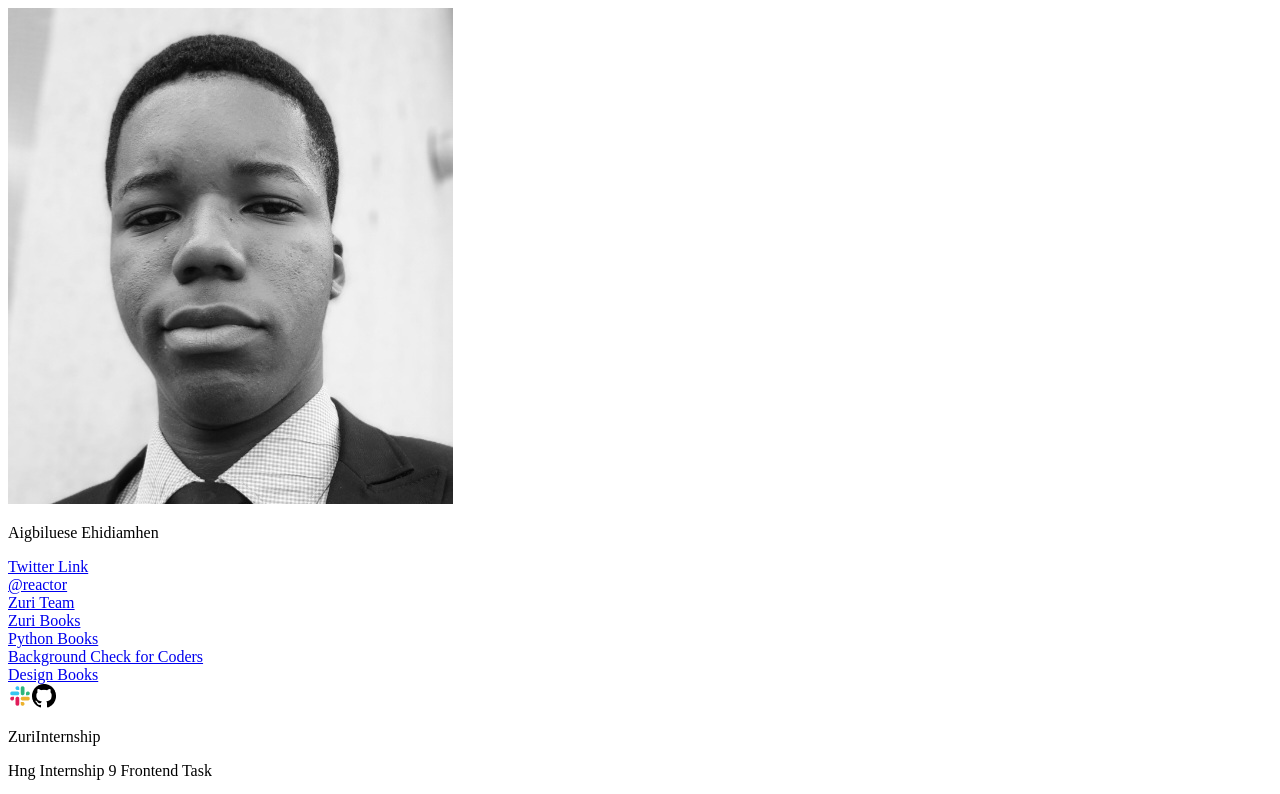
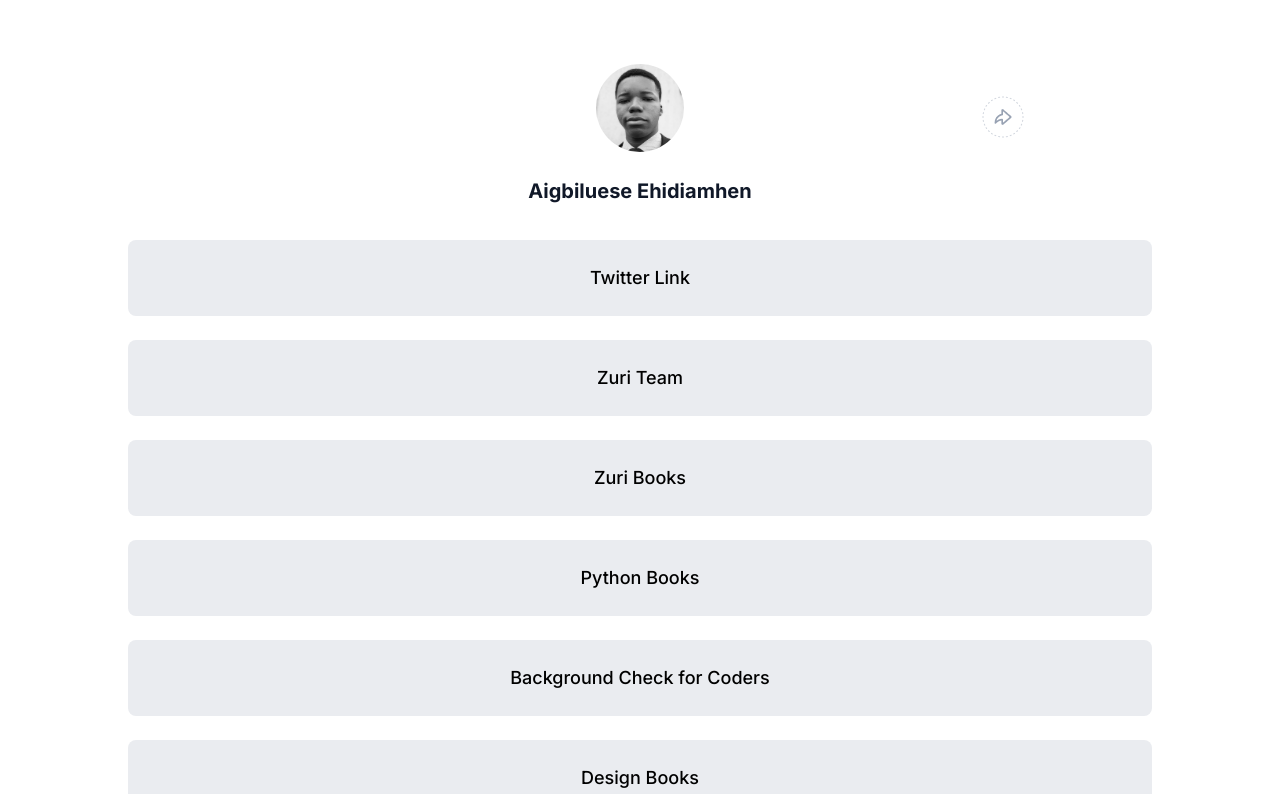
Before and after one commit to Ehidiamhen/linktree-contact, a React (Create React App) app: page / in a window 1280 px wide. Shown: the top 794 px of the page. Built offline with nearby package versions, Linux system fonts and the light colour scheme.

Commit message:
Completed the basic styling in Style.css

```diff
--- a/src/App.js
+++ b/src/App.js
@@ -1,50 +1,63 @@
 import React from "react";
+import "./Style.css"
 import LinkButton from "./components/LinkButton";
 import ProfilePic from "./components/ProfilePic";
 import {ZURI, HNG, I4G} from "./components/Footer"
-import {Slack, Github} from "./components/Icons"
+import {Share, Kebab, Slack, Github} from "./components/Icons"
 
 function App() {
   return (
     <div>
-      <div id="header">
+      <div id="header" className="box">
       <ProfilePic
         id='profile_img'
+        className='profile-pic'
       />
-      <p>Aigbiluese Ehidiamhen</p>
+      <p className="profile-name">Aigbiluese Ehidiamhen</p>
+      </div>
+      <div className="box share-icons">
+        <Share />
+        <Kebab />
       </div>
       <div id='buttons'>
       <LinkButton
+        className='button'
         id='twitter'
         link="https://twitter.com/ehis_eleazar"
         name="Twitter Link"
       />
       <LinkButton
+        className='button'
         id='slack'
         link="https://slack.com/reactor"
         name="@reactor"
       />
         <LinkButton
+          className='button'
           id='btn__zuri'
           link="https://training.zuri.team/"
           name="Zuri Team"
         />
         <LinkButton
+          className='button'
           id='books'
           link="http://books.zuri.team"
           name="Zuri Books"
         />
         <LinkButton
+          className='button'
           id='book__python'
           link=" https://books.zuri.team/python-for-beginners?ref_id=reactor"
           name="Python Books"
         />
         <LinkButton
+          className='button'
           id='pitch'
           link="https://background.zuri.team"
           name="Background Check for Coders"
         />
         <LinkButton
+          className='button'
           id='book__design'
           link="https://books.zuri.team/design-rules"
           name="Design Books"
@@ -55,8 +68,12 @@
         </div>
       </div>
       <div id='footer'>
-        <ZURI />
-        <HNG />
+        <ZURI
+        className='zuri-text'
+        />
+        <HNG
+        className='hng-text'
+        />
         <I4G />
       </div>
     </div>
--- /dev/null
+++ b/src/Style.css
@@ -0,0 +1,131 @@
+@import url('https://fonts.googleapis.com/css2?family=Inter:wght@500;700&display=swap');
+
+* {
+    padding: 0;
+    margin: 0;
+    box-sizing: border-box;
+}
+
+body {
+    font-family: 'Inter';
+}
+#header {
+    display: flex;
+    flex-direction: column;
+    align-items: center;
+    margin: 0 auto;
+    z-index: 1;
+    top: 4rem;
+    width: 100%;
+}
+
+.profile-pic {
+    width: 88px;
+    height: 88px;
+    border-radius: 275px;
+}
+
+.profile-name {
+    font-size: 20px;
+    line-height: 30px;
+    font-weight: 700;
+    color: #101828;
+    margin-top: 1.5rem;
+}
+
+.share-icons {
+    top: 12%;
+    right: 20%;
+}
+
+#kebab {
+    display: none;
+}
+
+.box {
+    position: absolute;
+}
+
+#buttons{
+    display: flex;
+    flex-direction: column;
+    align-items: center;
+    gap: 1.5rem;
+    padding: 15rem 0rem 8rem 0rem;
+    text-align: center;
+}
+
+#slack{
+    display: none;
+}
+
+.button {
+    background-color: #EAECF0;
+    width: 80%;
+    height: 4.75rem;
+    font-size: 18px;
+    padding: 1.7rem 0 1rem 0;
+    border-radius: 8px;
+}
+
+a {
+    text-decoration: none;
+    color: black;
+    /* font-size: 2rem; */
+    font-weight: 500;
+}
+
+#slack-git {
+    display: flex;
+    flex-direction: row;
+    padding-top: 2rem;
+    gap: 1.5rem;
+}
+
+#footer {
+    display: flex;
+    justify-content: space-between;
+    align-items: flex-end;
+    border-top: 1px solid rgba(102, 112, 133, 0.102);
+    width: 80%;
+    padding: 2rem 0rem 3rem 0rem;
+    margin: auto;
+}
+
+span {
+    display: inline-block;
+    background-color: #E7332B;
+    width: 7.75px;
+    height: 7.87px;
+    border-radius: 50%;
+    margin-inline: 3px;
+}
+
+.zuri-text {
+    font-size: 1.5rem;
+    font-weight: 700;
+}
+
+.hng-text {
+    color: #667085;
+}
+
+@media screen and (max-width: 480px) and (min-width: 375px) {
+    #share {
+        display: none;
+    }
+    #kebab{
+        display: flex;
+    }
+    .share-icons{
+        right: 5%;
+    }
+    .button {
+        width: 90%;
+    }
+    #footer{
+        display: flex;
+        flex-wrap: wrap;
+        gap: 1rem;
+    }
+}
--- a/src/components/Footer.js
+++ b/src/components/Footer.js
@@ -1,25 +1,40 @@
 import React from 'react'
 import Ingressive from '../Ingressive.png'
 
-const ZURI = () => {
+const ZURI = props => {
+    const {
+        id,
+        className
+    } = props
+
     return (
-        <div>
+        <div className={className} id={id}>
           <p>Zuri<span></span>Internship</p>
         </div>
     )
 }
 
-const HNG = () => {
+const HNG = props => {
+    const {
+        id,
+        className
+    } = props
+
     return (
-        <div>
+        <div className={className} id={id}>
           <p>Hng Internship 9 Frontend Task</p>
         </div>
     )
 }
 
-const I4G = () => {
+const I4G = props => {
+    const {
+        id,
+        className
+    } = props
+
     return (
-        <div>
+        <div className={className} id={id}>
           <img src={Ingressive} />
         </div>
     )
--- a/src/components/Icons.js
+++ b/src/components/Icons.js
@@ -1,17 +1,31 @@
 import React from 'react'
 import slack from '../slack.png'
 import github from '../github.png'
+import share from '../share_web.png'
+import kebab from '../share_mobile.png'
+
+const Share = () => {
+    return (
+        <a href='#' target='_blank' id='share'><img src={share} alt='share'/></a>
+    )
+}
+
+const Kebab = () => {
+    return (
+        <a href='#' target='_blank' id='kebab'><img src={kebab} alt='share'/></a>
+    )
+}
 
 const Slack = () => {
     return (
-        <a href='https://hng9.slack.com' target='_blank'><img src={slack} alt='profile'/></a>
+        <a href='https://hng9.slack.com' target='_blank' className='slack-git'><img src={slack} alt='slack'/></a>
     )
 }
 
 const Github = () => {
     return (
-        <a href='https://Github.com/ehidiamhen' target='_blank'><img src={github} alt='profile'/></a>
+        <a href='https://Github.com/ehidiamhen' target='_blank' className='slack-git'><img src={github} alt='github'/></a>
     )
 }
 
-export {Slack, Github}
+export {Share, Kebab, Slack, Github}
--- a/src/components/LinkButton.js
+++ b/src/components/LinkButton.js
@@ -4,10 +4,12 @@
     const {
         logo,
         name,
-        link
+        link,
+        id,
+        className
     } = props
     return (
-        <div>
+        <div className={className} id={id}>
           <a href={link} target='_blank'>{logo}{name}</a>
         </div>
     )
--- a/src/components/ProfilePic.js
+++ b/src/components/ProfilePic.js
@@ -1,9 +1,13 @@
 import React from 'react'
 import profile from '../profile.jpg'
 
-const ProfilePic = () => {
+const ProfilePic = props => {
+    const {
+        id,
+        className
+    } = props
     return (
-        <img src={profile} alt='profile'/>
+        <img id={id} src={profile} alt='profile' className={className}/>
     )
 }
 
```
Also changed, not shown: src/share_mobile.png (added), src/share_web.png (added).
